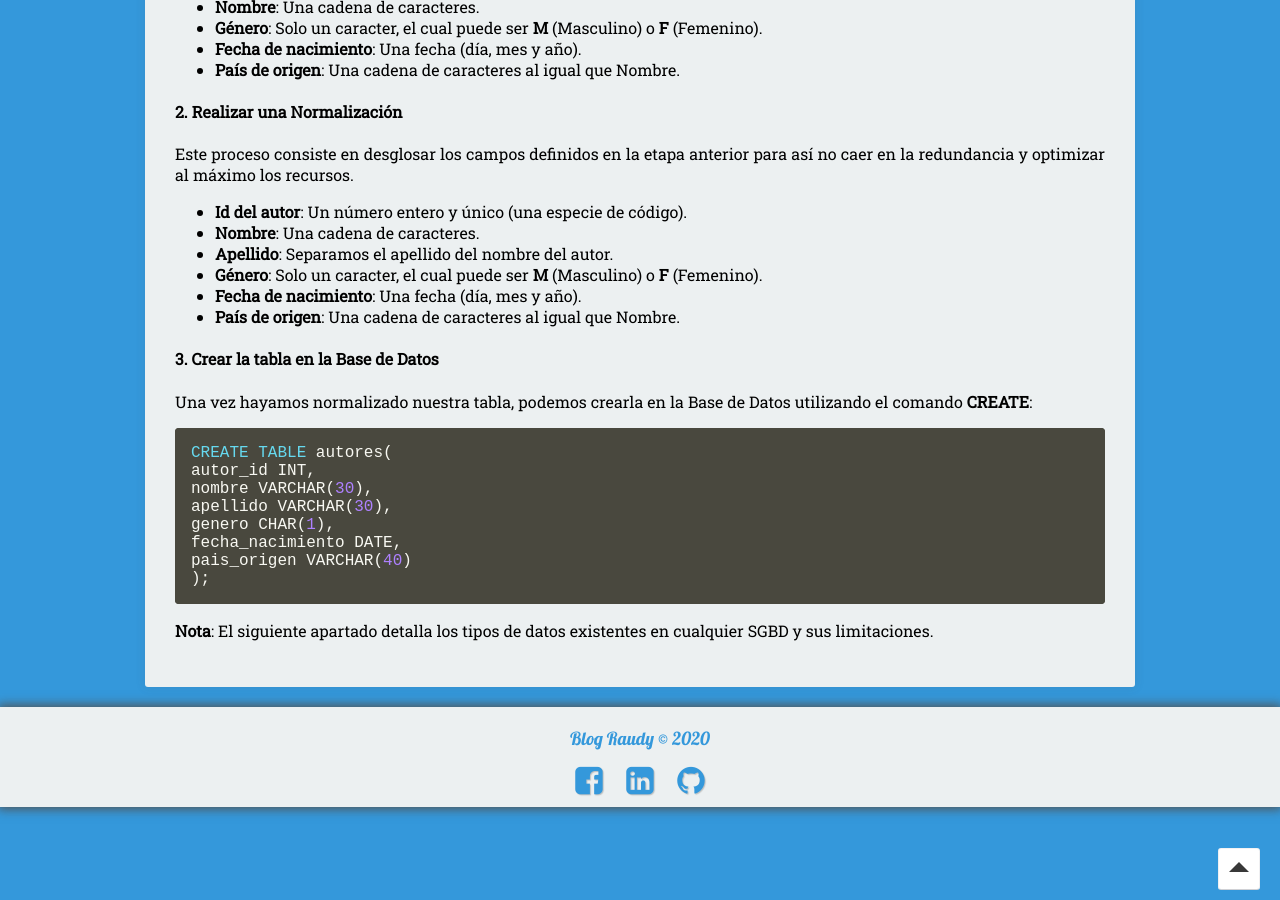
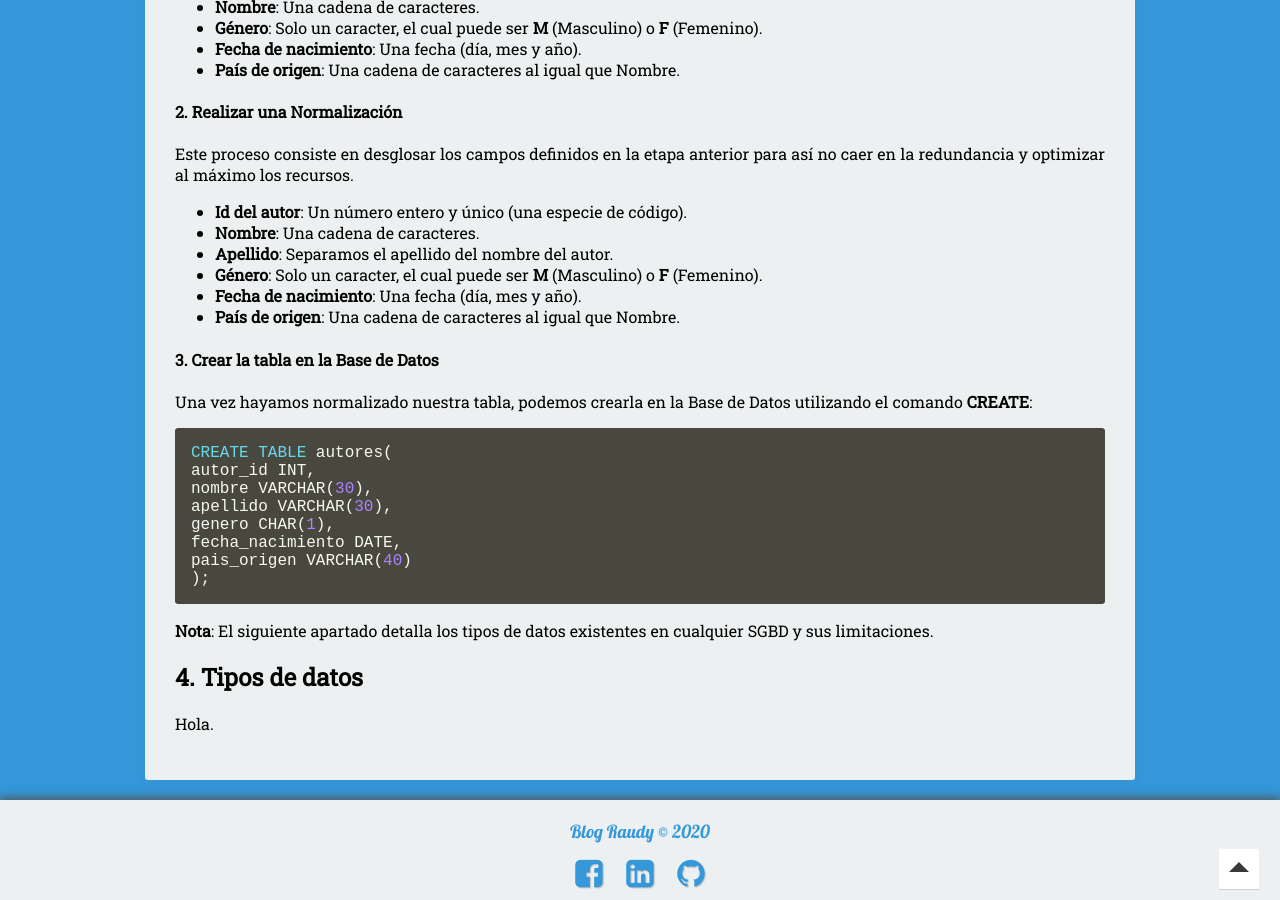
Before and after one commit to nisoto/Blog-anterior-2.0, a Jekyll site: the page built from _posts/2020-06-02-bdd-iii-base-de-datos-y-tablas.md, in a window 1280 px wide and 900 px high, scrolled down 1738 px. Built offline with Jekyll 4.4.1, drawn with Linux system fonts in a browser that asks for light colours; nearby versions of some CDN libraries.

Commit message:
Update 2020-06-02-bdd-iii-base-de-datos-y-tablas.md

````diff
--- a/_posts/2020-06-02-bdd-iii-base-de-datos-y-tablas.md
+++ b/_posts/2020-06-02-bdd-iii-base-de-datos-y-tablas.md
@@ -110,3 +110,7 @@ pais_origen VARCHAR(40)
 ```
 
 **Nota**: El siguiente apartado detalla los tipos de datos existentes en cualquier SGBD y sus limitaciones.
+
+## 4. Tipos de datos
+
+Hola.
````
